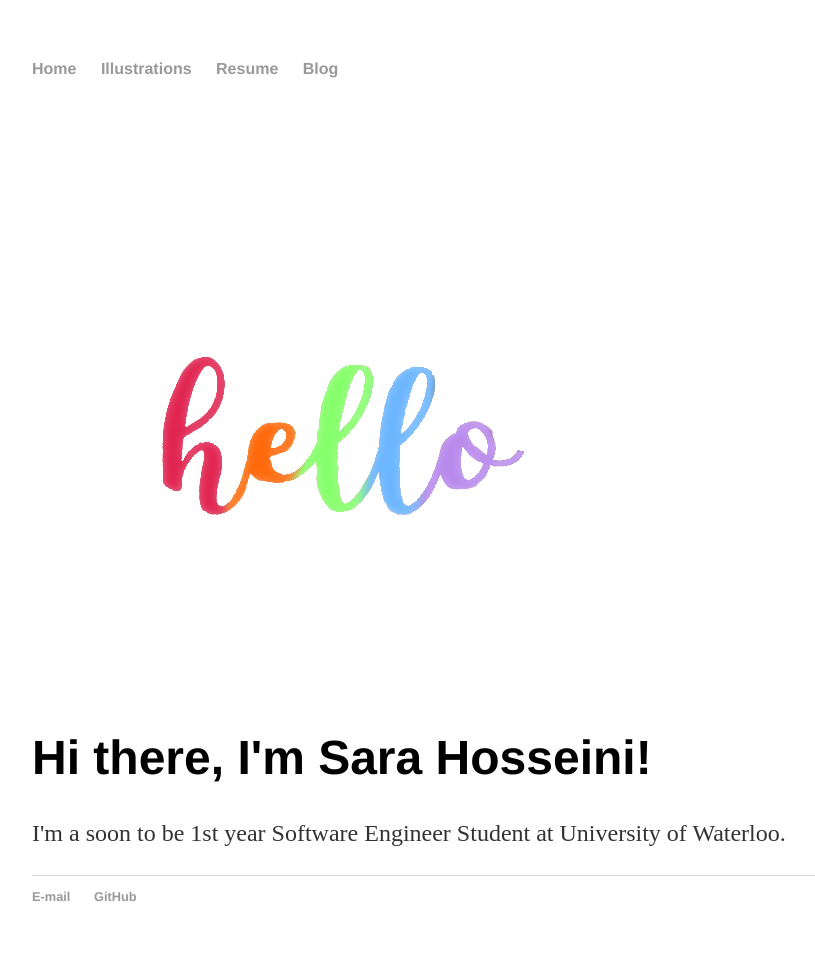
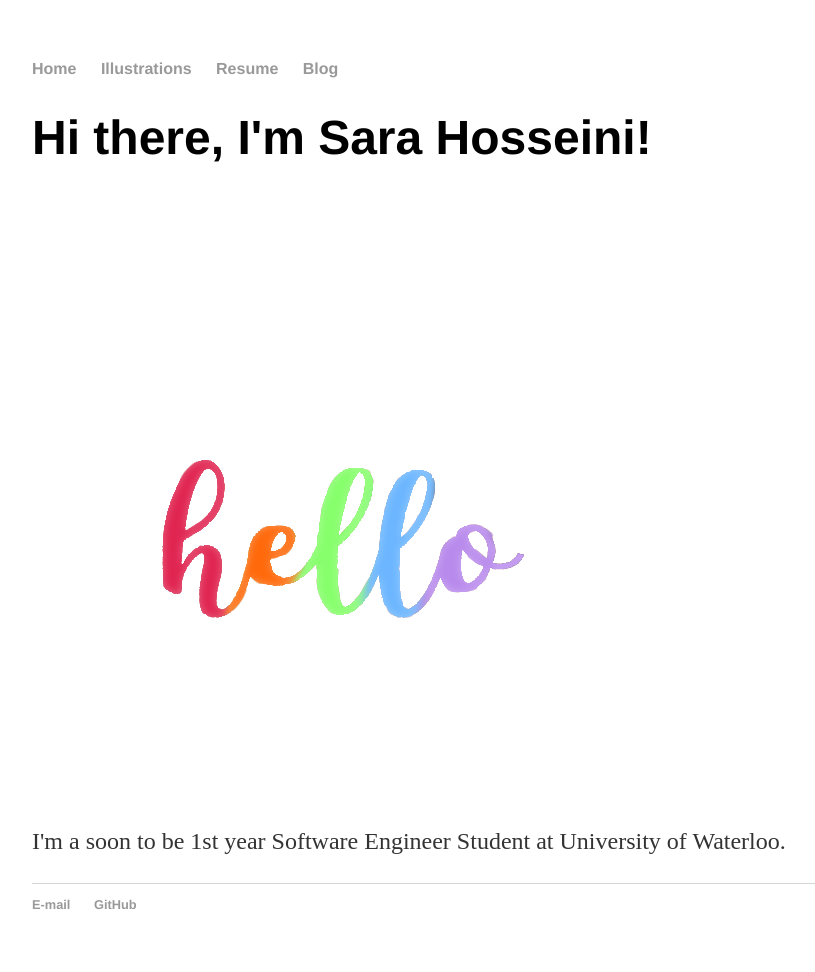
Before and after one commit to sarahoss/sarahoss.github.io, a Jekyll site: the page built from index.html, in a window 1280 px wide. Shown: the whole page, without its empty margins (160-975 px from the left). Built offline with Jekyll 4.4.1, drawn with Linux system fonts in a browser that asks for light colours.

Commit message:
Update index.html

```diff
--- a/index.html
+++ b/index.html
@@ -3,10 +3,8 @@ layout: default
 title: Sara Hosseini
 ---
 
-<div class="topbottom">
-	<img class ="img-responsive" id="image" src="src/hello.png" onmouseover="this.src='src/helloblack.png'" onmouseout="this.src='images/hello.png'" />
-</div>
 <div class="blurb">
 	<h1>Hi there, I'm Sara Hosseini!</h1>
+	<img class ="img-responsive" id="image" src="src/hello.png"/>
 	<p>I'm a soon to be 1st year Software Engineer Student at University of Waterloo.</p>
 </div><!-- /.blurb -->
```
